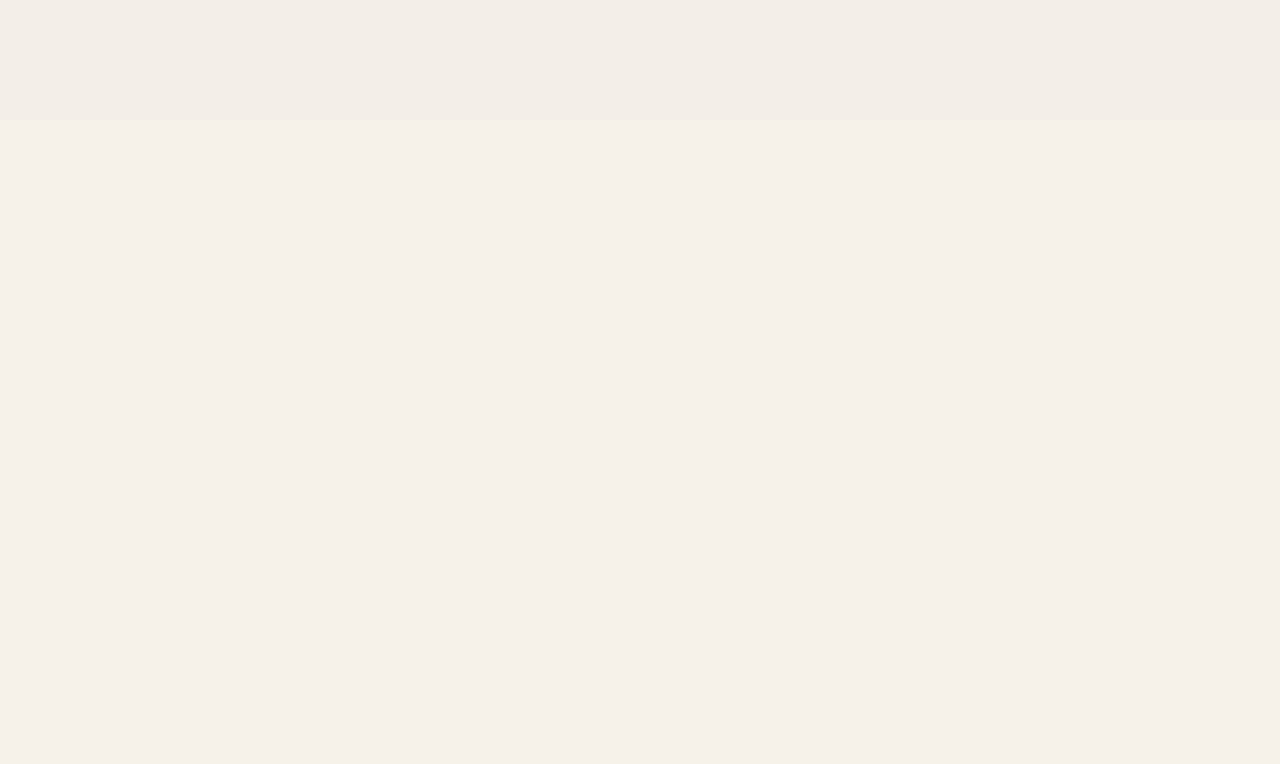
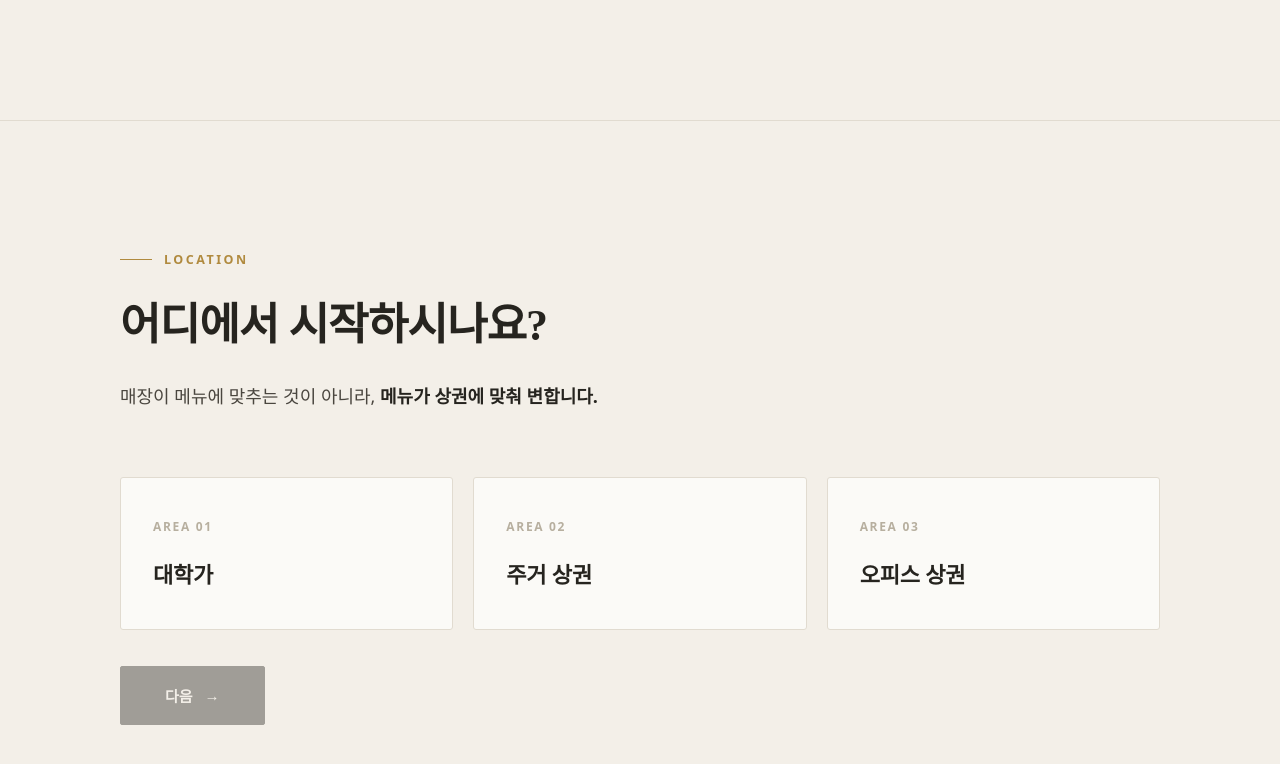
Before and after one commit to goldriver365k/hururuk, a Next.js app: page /franchise in a window 1280 px wide. Shown: the part 1324-2088 px from the top of the page. Before the commit the page ends 1444 px from the top, so only its background shows below. Built offline with nearby package versions, Linux system fonts and the light colour scheme; a web font is replaced by a local one.

Commit message:
Add 상권 선택 section to franchise page

```diff
--- a/app/franchise/page.tsx
+++ b/app/franchise/page.tsx
@@ -1,4 +1,5 @@
 import type { Metadata } from "next"
+import { RegionSelect } from "./region-select"
 
 export const metadata: Metadata = {
   title: "후루룩찹찹 파트너 | 사업 제안",
@@ -142,6 +143,84 @@ export default function FranchisePage() {
             color:var(--fr-charcoal-soft);
           }
 
+          .fr-region{
+            border-top:1px solid var(--fr-line);
+            padding:120px 0;
+          }
+          .fr-region .head{max-width:720px;margin-bottom:64px;}
+          .fr-region .eyebrow{
+            display:inline-flex;align-items:center;gap:12px;
+            font-size:12.5px;font-weight:600;letter-spacing:0.2em;
+            text-transform:uppercase;color:var(--fr-gold);
+            margin-bottom:28px;
+          }
+          .fr-region .eyebrow::before{content:"";width:32px;height:1px;background:var(--fr-gold);}
+          .fr-region h2{
+            font-size:44px;line-height:1.25;font-weight:700;
+            letter-spacing:-0.02em;margin-bottom:28px;
+          }
+          .fr-region .lead{
+            font-size:18px;line-height:1.75;font-weight:400;
+            color:var(--fr-charcoal-soft);max-width:560px;
+          }
+          .fr-region .lead b{font-weight:600;color:var(--fr-charcoal);}
+          .fr-opts{
+            display:grid;grid-template-columns:repeat(3,1fr);
+            gap:20px;margin-bottom:36px;
+          }
+          .fr-opt{
+            position:relative;
+            background:var(--fr-paper);
+            border:1px solid var(--fr-line);
+            border-radius:3px;
+            padding:40px 32px;
+            text-align:left;cursor:pointer;
+            transition:border-color .2s ease,background .2s ease,transform .2s ease;
+            font-family:inherit;color:inherit;
+          }
+          .fr-opt:hover{transform:translateY(-2px);border-color:var(--fr-warm-soft);}
+          .fr-opt .mark{
+            font-size:12px;font-weight:600;letter-spacing:0.14em;
+            color:var(--fr-warm-soft);margin-bottom:22px;
+            text-transform:uppercase;transition:color .2s ease;
+          }
+          .fr-opt .name{
+            font-size:22px;font-weight:700;letter-spacing:-0.01em;
+            color:var(--fr-charcoal);
+          }
+          .fr-opt[aria-pressed="true"]{
+            background:var(--fr-charcoal);
+            border-color:var(--fr-charcoal);
+          }
+          .fr-opt[aria-pressed="true"] .mark{color:var(--fr-gold);}
+          .fr-opt[aria-pressed="true"] .name{color:var(--fr-ivory);}
+          .fr-desc{
+            min-height:0;
+            border-left:2px solid var(--fr-gold);
+            padding:18px 24px;margin-bottom:44px;
+            background:var(--fr-paper);
+            border-radius:0 3px 3px 0;
+          }
+          .fr-desc .t{
+            font-size:15px;font-weight:700;color:var(--fr-charcoal);
+            margin-bottom:6px;letter-spacing:-0.01em;
+          }
+          .fr-desc .d{
+            font-size:15px;line-height:1.7;color:var(--fr-charcoal-soft);
+          }
+          .fr-next{
+            display:inline-flex;align-items:center;gap:12px;
+            background:var(--fr-charcoal);color:var(--fr-ivory);
+            font-size:15px;font-weight:600;font-family:inherit;
+            padding:18px 44px;border-radius:2px;
+            border:1px solid var(--fr-charcoal);cursor:pointer;
+            transition:background .2s ease,transform .2s ease,opacity .2s ease;
+          }
+          .fr-next:hover:not(:disabled){background:#000;transform:translateY(-1px);}
+          .fr-next:disabled{opacity:.4;cursor:not-allowed;}
+          .fr-next .arrow{display:inline-block;transition:transform .2s ease;}
+          .fr-next:hover:not(:disabled) .arrow{transform:translateX(4px);}
+
           @media(max-width:820px){
             .fr-wrap{padding:0 24px;}
             .fr-hero h1{font-size:36px;}
@@ -153,6 +232,12 @@ export default function FranchisePage() {
             .fr-model .head{margin-bottom:48px;}
             .fr-grid{grid-template-columns:1fr;gap:16px;}
             .fr-card{padding:36px 28px;}
+            .fr-region{padding:80px 0;}
+            .fr-region h2{font-size:30px;}
+            .fr-region .head{margin-bottom:44px;}
+            .fr-opts{grid-template-columns:1fr;gap:14px;}
+            .fr-opt{padding:32px 28px;}
+            .fr-next{width:100%;justify-content:center;}
           }
         `,
         }}
@@ -225,6 +310,8 @@ export default function FranchisePage() {
           </div>
         </div>
       </section>
+
+      <RegionSelect />
     </div>
   )
 }
--- /dev/null
+++ b/app/franchise/region-select.tsx
@@ -0,0 +1,83 @@
+"use client"
+
+import { useState } from "react"
+
+type RegionKey = "univ" | "resid" | "office"
+
+const OPTIONS: { key: RegionKey; mark: string; name: string; desc: string }[] = [
+  {
+    key: "univ",
+    mark: "Area 01",
+    name: "대학가",
+    desc: "빠르고 가성비 좋은 메뉴를 중심으로 구성합니다.",
+  },
+  {
+    key: "resid",
+    mark: "Area 02",
+    name: "주거 상권",
+    desc: "가족이 함께 선택할 수 있는 메뉴를 중심으로 구성합니다.",
+  },
+  {
+    key: "office",
+    mark: "Area 03",
+    name: "오피스 상권",
+    desc: "회전율이 높은 메뉴를 중심으로 구성합니다.",
+  },
+]
+
+export function RegionSelect() {
+  const [selected, setSelected] = useState<RegionKey | null>(null)
+  const active = OPTIONS.find((o) => o.key === selected)
+
+  const handleSelect = (key: RegionKey) => {
+    setSelected(key)
+    try {
+      sessionStorage.setItem("fr_region", key)
+    } catch {
+      // ignore storage errors (private mode, etc.)
+    }
+  }
+
+  return (
+    <section className="fr-region" id="start">
+      <div className="fr-wrap">
+        <div className="head">
+          <span className="eyebrow">Location</span>
+          <h2 className="text-balance">어디에서 시작하시나요?</h2>
+          <p className="lead text-pretty">
+            매장이 메뉴에 맞추는 것이 아니라, <b>메뉴가 상권에 맞춰 변합니다.</b>
+          </p>
+        </div>
+
+        <div className="fr-opts">
+          {OPTIONS.map((o) => (
+            <button
+              key={o.key}
+              type="button"
+              className="fr-opt"
+              aria-pressed={selected === o.key}
+              onClick={() => handleSelect(o.key)}
+            >
+              <div className="mark">{o.mark}</div>
+              <div className="name">{o.name}</div>
+            </button>
+          ))}
+        </div>
+
+        {active && (
+          <div className="fr-desc" role="status" aria-live="polite">
+            <div className="t">{active.name}</div>
+            <div className="d">{active.desc}</div>
+          </div>
+        )}
+
+        <button type="button" className="fr-next" disabled={!selected}>
+          다음
+          <span className="arrow" aria-hidden="true">
+            →
+          </span>
+        </button>
+      </div>
+    </section>
+  )
+}
```
